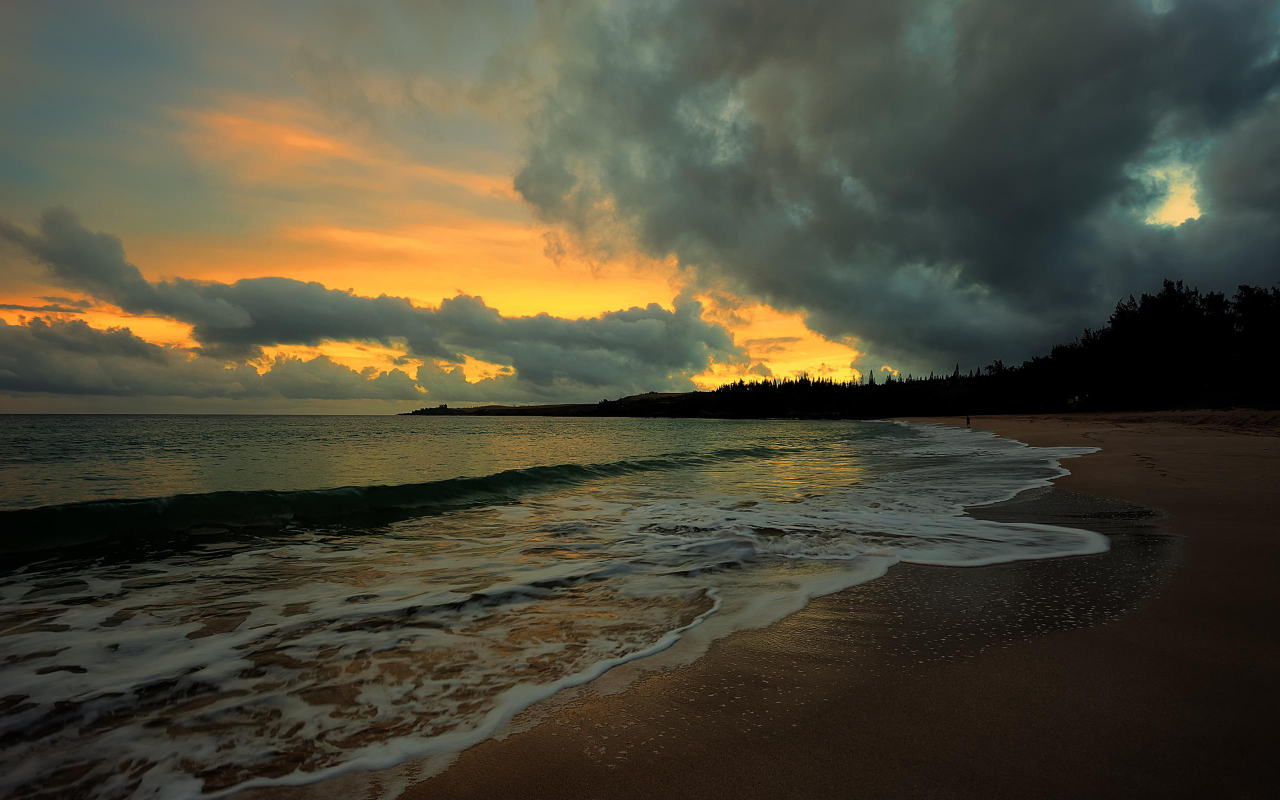
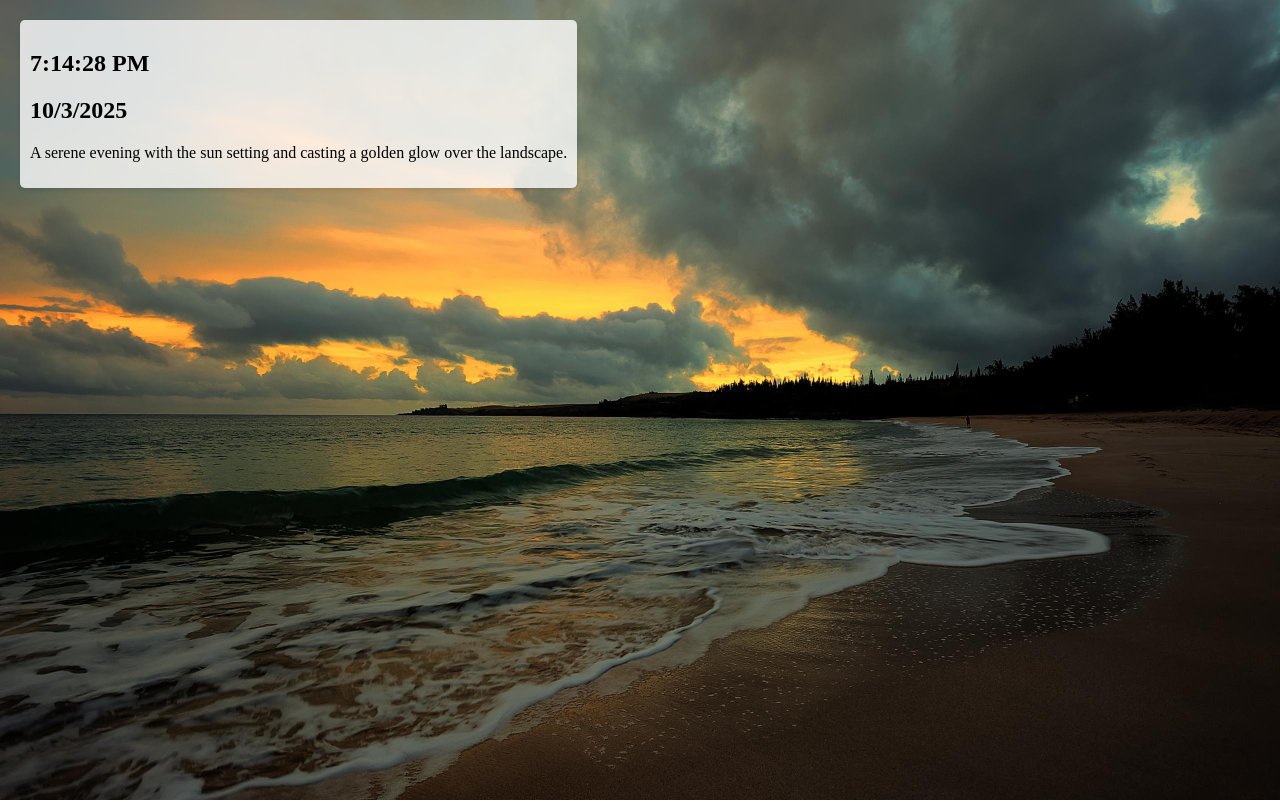
Before and after one commit to coxioxi/Assignment-3, a plain HTML site: page index.html in a window 1280 px wide. Shown: the top 802 px of the page. Drawn offline with Linux system fonts and the light colour scheme.

Commit message:
implemented time and date on info div

```diff
--- a/index.html
+++ b/index.html
@@ -12,6 +12,8 @@
         <img id="beach">
 
         <div class="info">
+            <h1 id="time"></h1>
+            <h2 id="date"></h2>
             <p id="description"></p>
         </div>
     </section>
--- a/script.JS
+++ b/script.JS
@@ -40,6 +40,8 @@ function setBackground(images) {
     document.getElementById("beach").src = images[index].getURL();
     document.getElementById("beach").setAttribute("alt", images[index].getAttributeValue());
     document.getElementById("description").textContent = images[index].getDescription();
+    document.getElementById("time").textContent = new Date().toLocaleTimeString();
+    document.getElementById("date").textContent = new Date().toLocaleDateString();
 }
 
 function nextImage() {
--- a/style.css
+++ b/style.css
@@ -17,7 +17,7 @@ body {
 
 .info {
     position: fixed;
-    top: 870px;
+    top: 20px;
     left: 20px;
     background-color: rgba(255, 255, 255, 0.8);
     padding: 10px;
```
